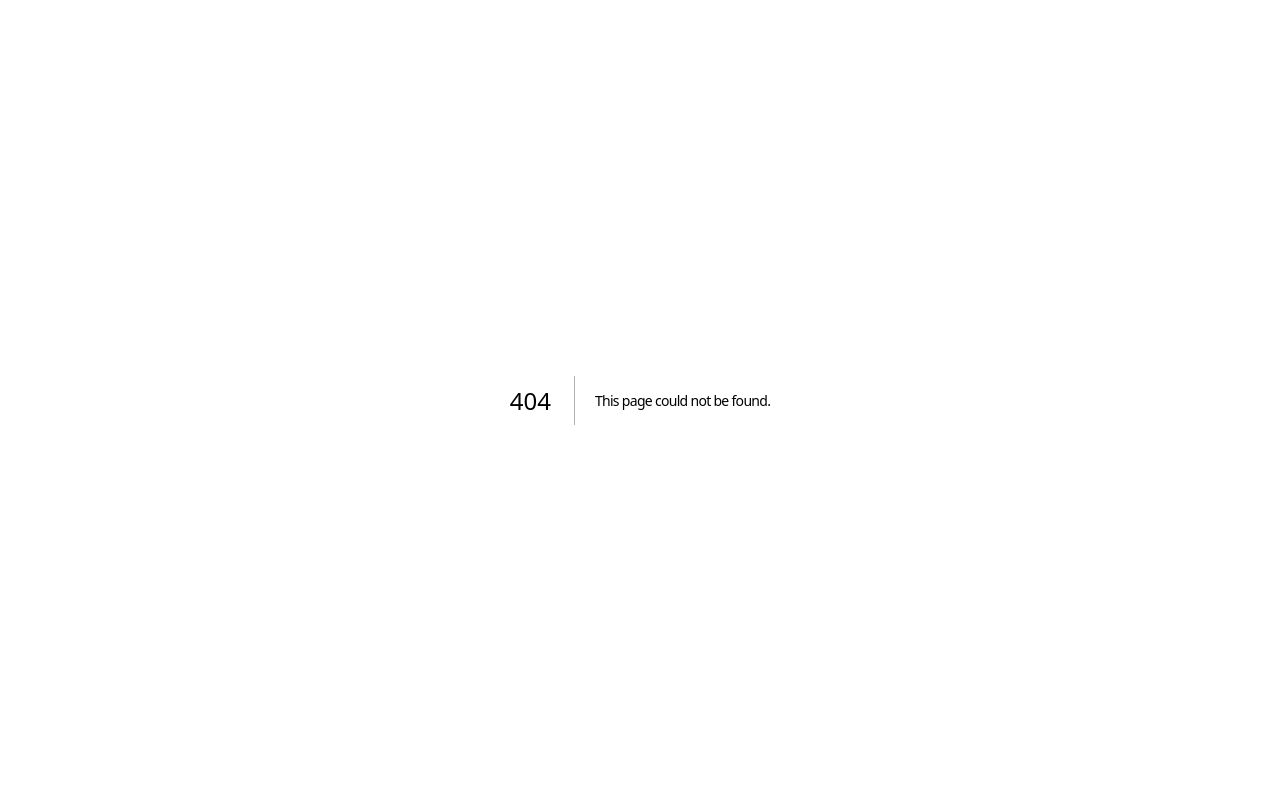
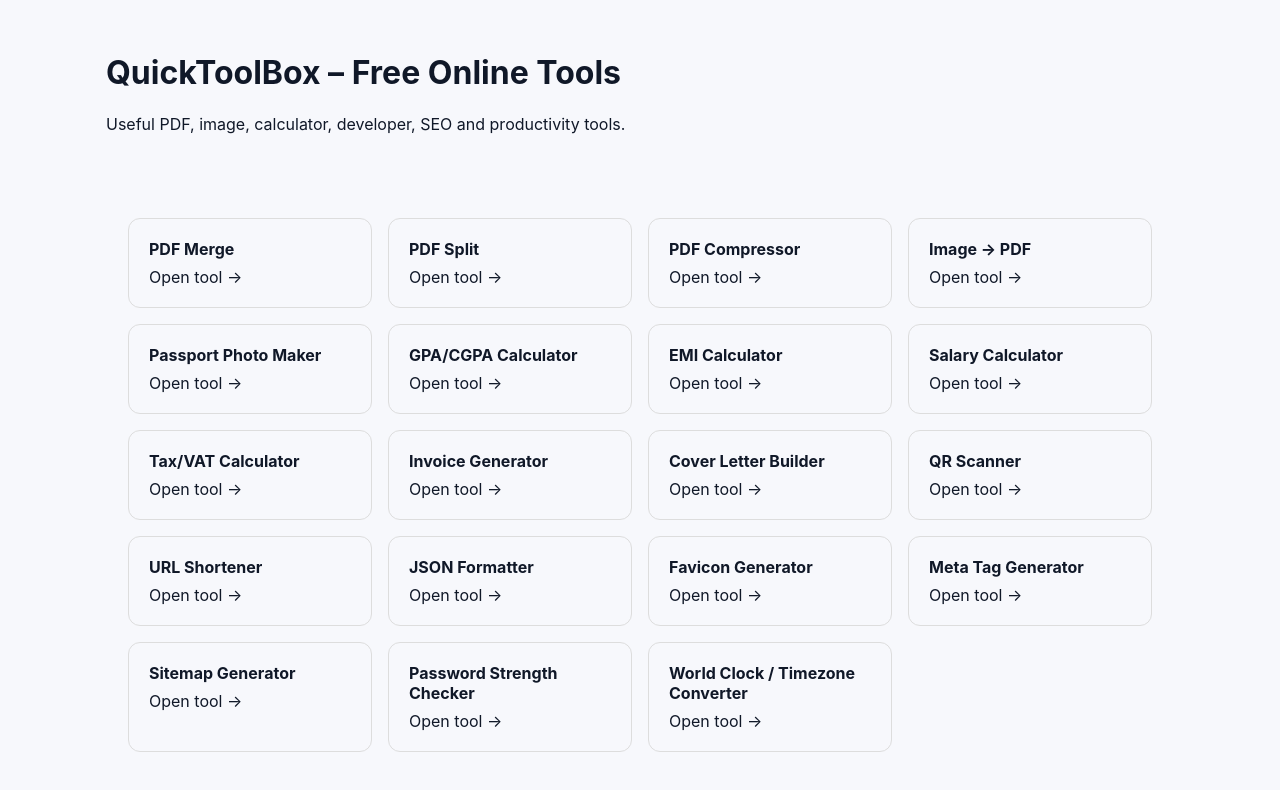
Before and after one commit to Afifarman/QuickToolBox, a Next.js app: page /tools in a window 1280 px wide. Before the commit this address had no page. Shown: the top 790 px of the page. Built offline with nearby package versions, Linux system fonts and the light colour scheme.

Commit message:
Add 19-tool QuickToolBox index

```diff
--- /dev/null
+++ b/app/tools/page.js
@@ -0,0 +1,18 @@
+import Link from 'next/link';
+
+const tools = [
+  ['pdf-merge','PDF Merge'],['pdf-split','PDF Split'],['pdf-compressor','PDF Compressor'],['image-to-pdf','Image → PDF'],['passport-photo-maker','Passport Photo Maker'],
+  ['gpa-cgpa-calculator','GPA/CGPA Calculator'],['emi-calculator','EMI Calculator'],['salary-calculator','Salary Calculator'],['tax-vat-calculator','Tax/VAT Calculator'],['invoice-generator','Invoice Generator'],
+  ['cover-letter-builder','Cover Letter Builder'],['qr-scanner','QR Scanner'],['url-shortener','URL Shortener'],['json-formatter','JSON Formatter'],['favicon-generator','Favicon Generator'],
+  ['meta-tag-generator','Meta Tag Generator'],['sitemap-generator','Sitemap Generator'],['password-strength-checker','Password Strength Checker'],['timezone-converter','World Clock / Timezone Converter']
+];
+
+export default function ToolsPage(){
+ return <main style={{maxWidth:1100,margin:'0 auto',padding:'32px 16px'}}>
+  <h1>QuickToolBox – Free Online Tools</h1>
+  <p>Useful PDF, image, calculator, developer, SEO and productivity tools.</p>
+  <section style={{display:'grid',gridTemplateColumns:'repeat(auto-fit,minmax(220px,1fr))',gap:16,marginTop:24}}>
+   {tools.map(([slug,name])=><Link key={slug} href={`/tools/${slug}`} style={{display:'block',padding:20,border:'1px solid #ddd',borderRadius:12,textDecoration:'none'}}><strong>{name}</strong><div style={{marginTop:8}}>Open tool →</div></Link>)}
+  </section>
+ </main>
+}
```
